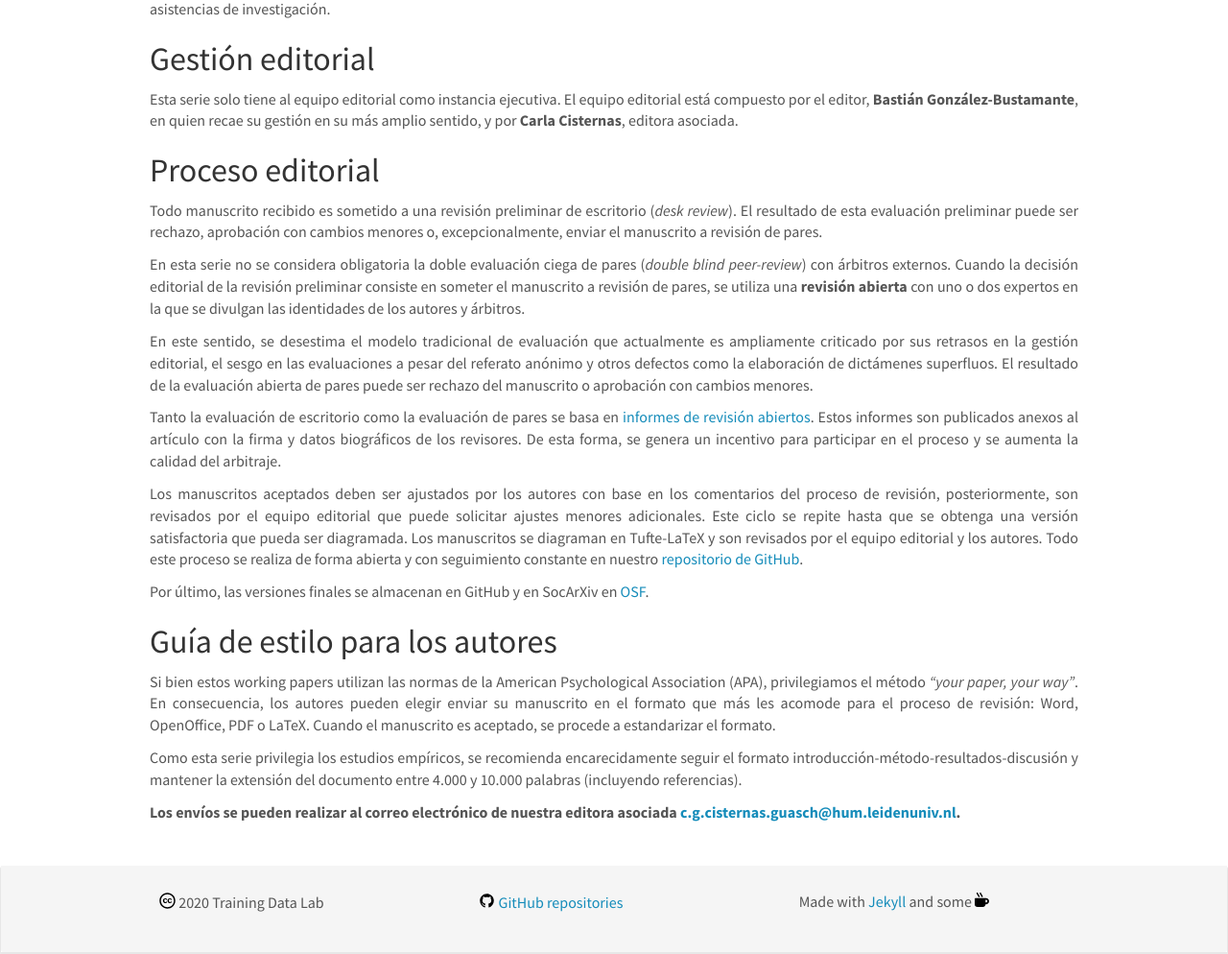
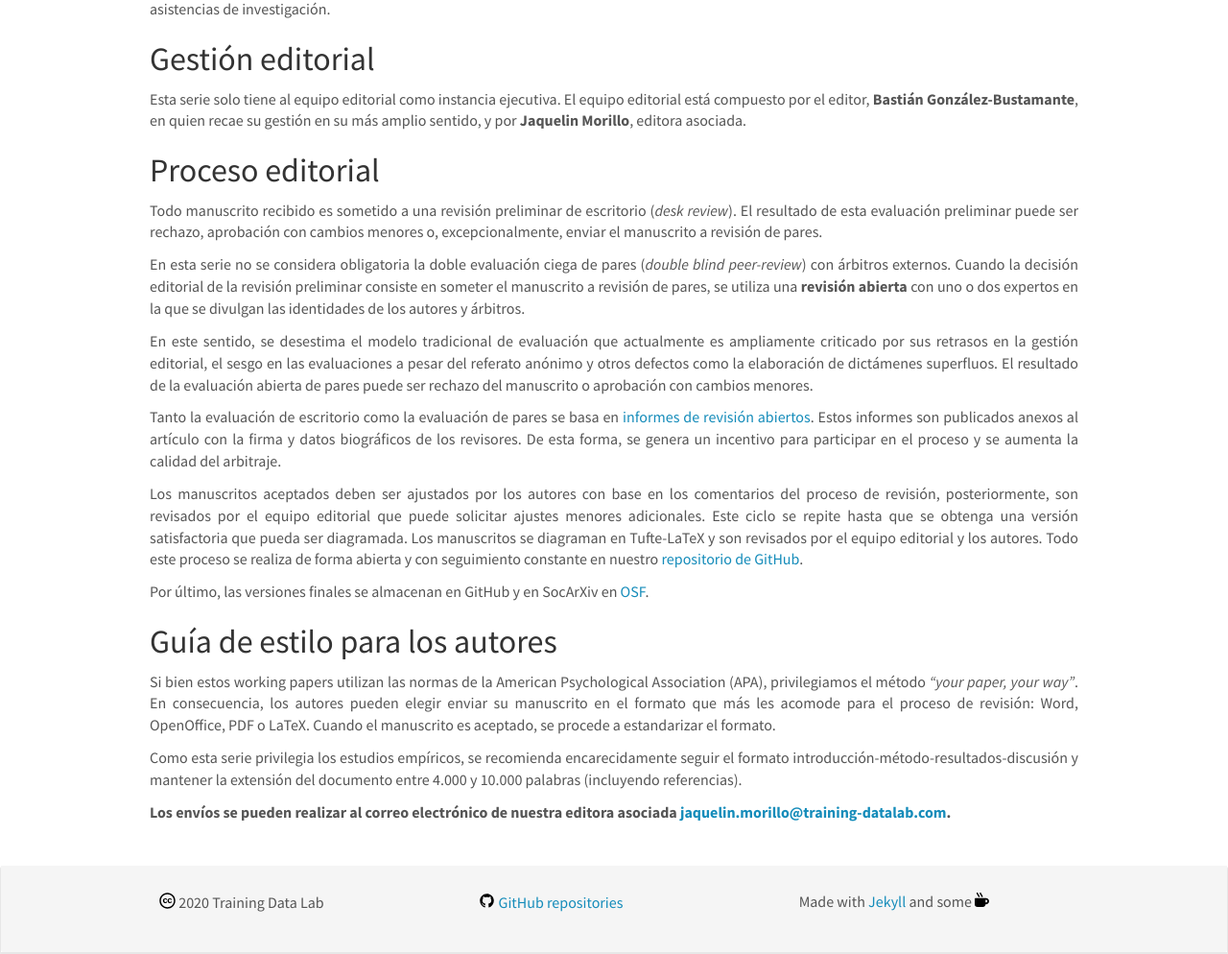
Before and after one commit to training-datalab/old-training-datalab.com, a Jekyll site: the page built from _pages/tufte-guidelines-spanish.md, in a window 1280 px wide and 1400 px high, scrolled down 148 px. Shown: the part 382-1376 px from the top of the window at 96% size. Built offline with Jekyll 4.4.1, drawn with Linux system fonts in a browser that asks for light colours; nearby versions of some CDN libraries.

Commit message:
Update tufte-guidelines-spanish.md
Co-Authored-By: JaquelinMorillo <91754541+JaquelinMorillo@users.noreply.github.com>

```diff
--- a/_pages/tufte-guidelines-spanish.md
+++ b/_pages/tufte-guidelines-spanish.md
@@ -18,11 +18,11 @@ permalink: /tufte-guidelines-spanish/
 
 <p align=" justify">Esta serie es editada en Tufte-LaTeX, una plantilla LaTeX inspirada por Edward R. Tufte. <a href="https://www.latex-project.org/" target="_blank">LaTeX</a> es un software libre que permite la composición de textos con alta calidad tipográfica. Por otro lado, esta serie cuenta con una política ética y normas de estilo basadas en la <a href="https://github.com/training-datalab/tufte-working-papers/blob/master/guidelines/SS_Spanish.pdf" target="_blank">Declaración de Singapur sobre Integridad en la Investigación</a> y las orientaciones del <a href="https://publicationethics.org/" target="_blank">COPE</a>. Además, cuenta con una política de acceso abierto basada en la <a href="https://www.budapestopenaccessinitiative.org/boai-10-translations/spanish" target="_blank">Iniciativa de Acceso Abierto de Budapest</a> y las declaraciones de <a href="https://ictlogy.net/articles/bethesda_es.html" target="_blank">Bethesda</a> y <a href="https://github.com/training-datalab/tufte-working-papers/blob/master/guidelines/declaracion_berlin.pdf" target="_blank">Berlín</a> sobre acceso abierto. En consecuencia, los trabajos se licencian bajo <a href="https://github.com/training-datalab/tufte-working-papers/blob/master/LICENSE.txt" target="_blank">Creative Commons</a>.</p>
 
-<p align=" justify">Por último, la serie utiliza la taxonomía <a href="https://bgonzalezbustamante.com/credit/" target="_blank">CRediT</a> para identificar las contribuciones exactas de cada investigador en caso de coautorías o asistencias de investigación.</p>
+<p align=" justify">Por último, la serie utiliza la taxonomía <a href="/credit/">CRediT</a> para identificar las contribuciones exactas de cada investigador en caso de coautorías o asistencias de investigación.</p>
 
 ## Gestión editorial
 
-<p align=" justify">Esta serie solo tiene al equipo editorial como instancia ejecutiva. El equipo editorial está compuesto por el editor, <strong>Bastián González-Bustamante</strong>, en quien recae su gestión en su más amplio sentido, y por <strong>Carla Cisternas</strong>, editora asociada.</p>
+<p align=" justify">Esta serie solo tiene al equipo editorial como instancia ejecutiva. El equipo editorial está compuesto por el editor, <strong>Bastián González-Bustamante</strong>, en quien recae su gestión en su más amplio sentido, y por <strong>Jaquelin Morillo</strong>, editora asociada.</p>
 
 ## Proceso editorial
 
@@ -44,5 +44,5 @@ permalink: /tufte-guidelines-spanish/
 
 <p align=" justify">Como esta serie privilegia los estudios empíricos, se recomienda encarecidamente seguir el formato introducción-método-resultados-discusión y mantener la extensión del documento entre 4.000 y 10.000 palabras (incluyendo referencias).</p>
 
-<p align=" justify"><strong>Los envíos se pueden realizar al correo electrónico de nuestra editora asociada <a href="mailto:c.g.cisternas.guasch@hum.leidenuniv.nl">c.g.cisternas.guasch@hum.leidenuniv.nl</a>.</strong></p>
+<p align=" justify"><strong>Los envíos se pueden realizar al correo electrónico de nuestra editora asociada <a href="mailto:jaquelin.morillo@training-datalab.com">jaquelin.morillo@training-datalab.com</a>.</strong></p>
 <br />
```
